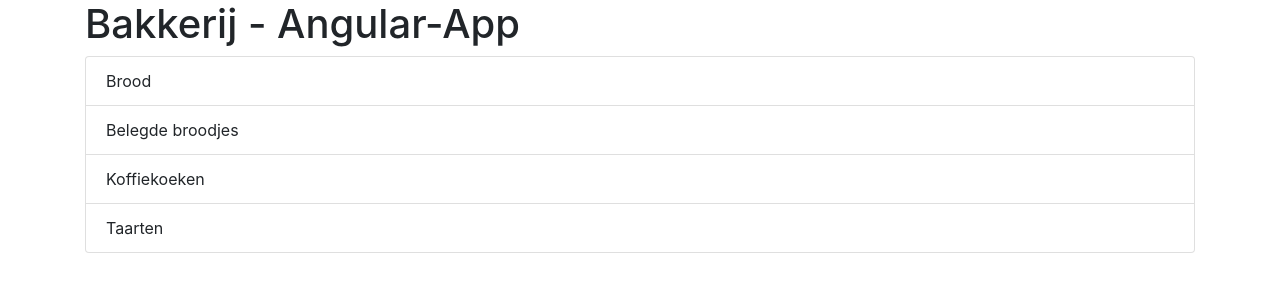
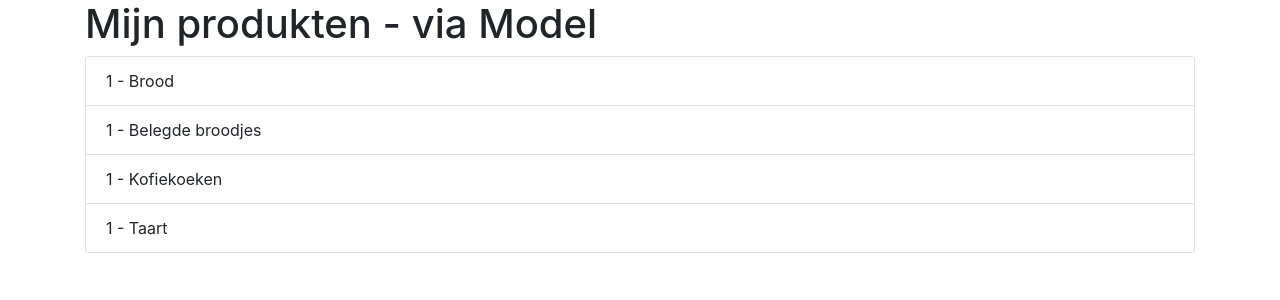
Before and after one commit to dufourSteven2/WebBakkerSolution, an Angular app in the folder WebBakker/angular-app/: page / in a window 1280 px wide. Shown: the top 300 px of the page. Built offline with nearby package versions, Linux system fonts and the light colour scheme.

Commit message:
Data via model. Opmerking in de html werd in het boek # gebruikt maar werkte niet deze vervangen door "let produkt". Interface zou ook lukken ze geven je hier de vrijheid classe heeft het voordeel dat je functionaliteiten/methoden kan toevoegen. Interface is gewoon beschrijving van data.

```diff
--- a/WebBakker/angular-app/src/app/app.component.html
+++ b/WebBakker/angular-app/src/app/app.component.html
@@ -2,8 +2,8 @@
 <div class="container">
   <h1>{{ title }}</h1>
   <ul class="list-group">
-    <li class="list-group-item" *ngFor="let produktnaam of produkten">
-      {{ produktnaam }}
+    <li class="list-group-item" *ngFor="let produkt of produkten">
+      {{ produkt.id }} - {{ produkt.naam }}
     </li>
   </ul>
 </div>
--- a/WebBakker/angular-app/src/app/app.component.ts
+++ b/WebBakker/angular-app/src/app/app.component.ts
@@ -1,17 +1,23 @@
 import { Component, OnInit } from '@angular/core';
+import { Produkt } from "./shared/model/produkt.model";
 
 @Component({
   selector: 'app-root',
   templateUrl: './app.component.html',
   styleUrls: ['./app.component.css']
 })
-export class AppComponent implements OnInit{
-
+export class AppComponent implements OnInit {
   title: string;
-  produkten: string[];
+  produkten: Produkt[];
+  constructor() {
+    this.produkten = [
+      new Produkt(1, 'Brood'),
+      new Produkt(1, 'Belegde broodjes'),
+      new Produkt(1, 'Kofiekoeken'),
+      new Produkt(1, 'Taart')
+    ]
+  }
   ngOnInit() {
-    this.title = 'Bakkerij - Angular-App';
-    this.produkten= ['Brood', 'Belegde broodjes', 'Koffiekoeken', 'Taarten'];
+    this.title = 'Mijn produkten - via Model';
   }
-  //
 }
--- a/WebBakker/angular-app/src/app/app.module.ts
+++ b/WebBakker/angular-app/src/app/app.module.ts
@@ -2,12 +2,11 @@ import { BrowserModule } from '@angular/platform-browser';
 import { NgModule } from '@angular/core';
 
 import { AppComponent } from './app.component';
-import { ProduktenComponent } from './produkten/produkten.component';
+//import { ProduktenComponent } from './produkten/produkten.component';
 
 @NgModule({
   declarations: [
-    AppComponent,
-    ProduktenComponent
+    AppComponent
   ],
   imports: [
     BrowserModule
--- /dev/null
+++ b/WebBakker/angular-app/src/app/shared/model/produkt.model.ts
@@ -0,0 +1,7 @@
+//produkt.model.ts
+export class Produkt {
+  constructor(
+    public id: number,
+    public naam: string
+  ) {}
+}
```
Also changed, not shown: 1 other file (tests, documents, lock files or other folders).
